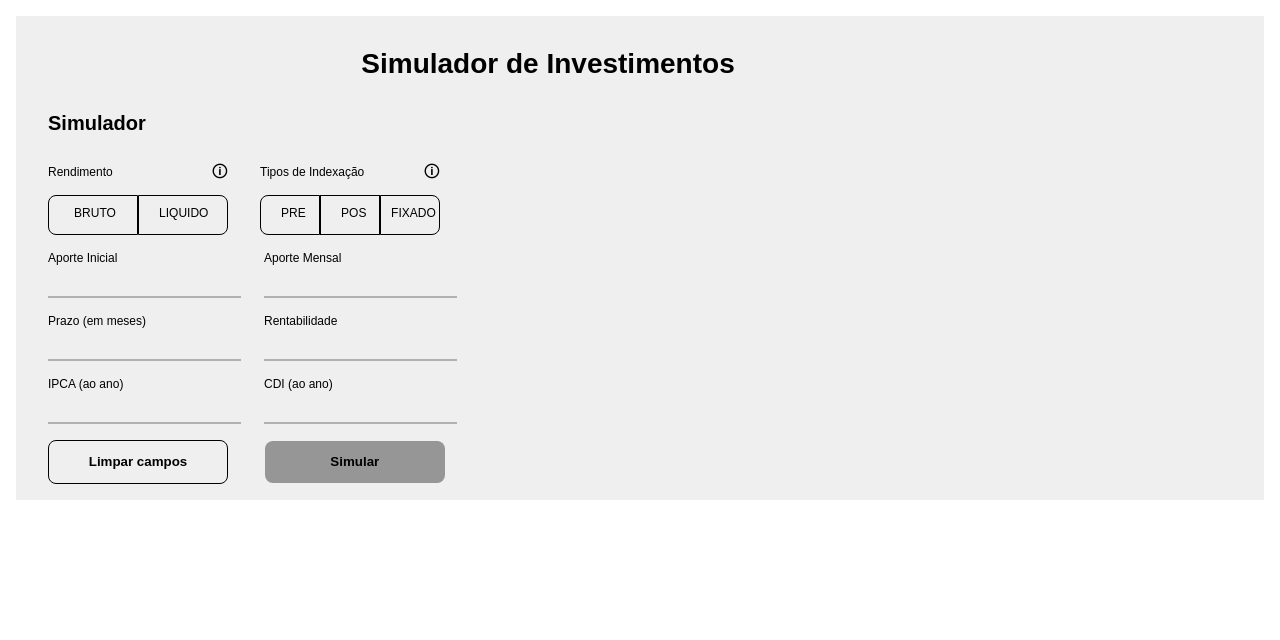
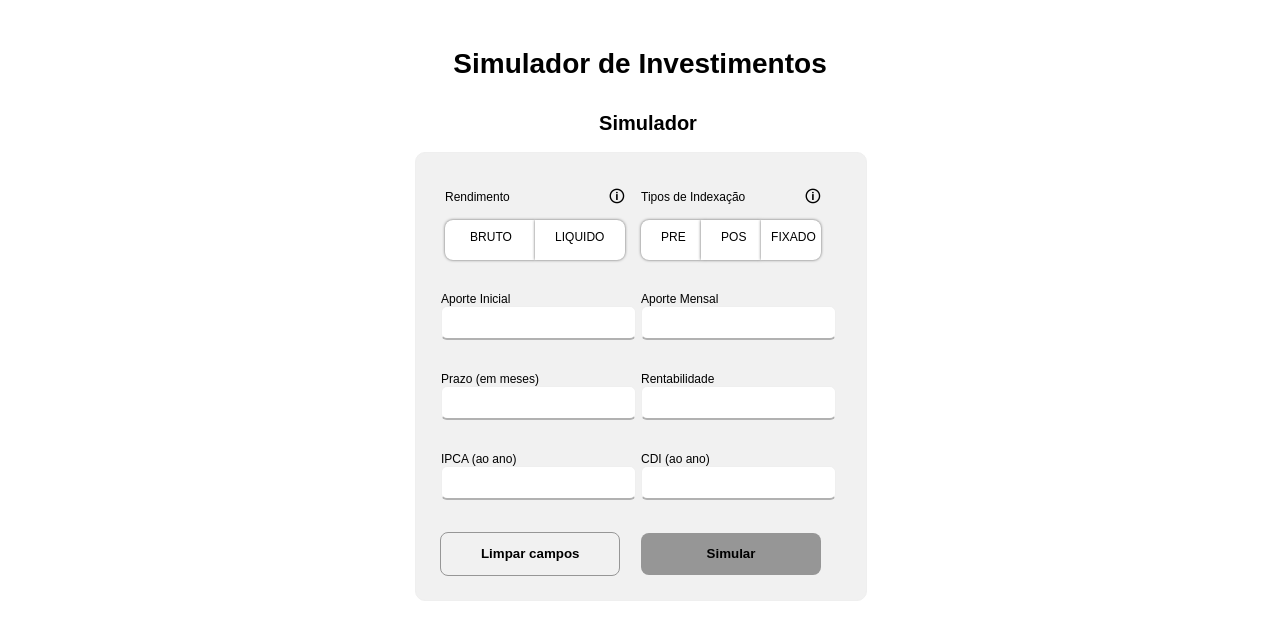
Before and after one commit to aleeeguevara/investment-simulator, a Next.js app: page / in a window 1280 px wide. Shown: the top 640 px of the page. Built offline with nearby package versions, Linux system fonts and the light colour scheme; no server answers.

Commit message:
feat: add layout improvements based on wireframe

```diff
--- a/components/GlobalStyle/styles.js
+++ b/components/GlobalStyle/styles.js
@@ -15,13 +15,17 @@ const GlobalStyle = createGlobalStyle`
     min-width: 320px;
 
     .main{
-      background: #efefef;
+      background: #fff;
       margin: 1rem;
       padding: 1rem;
     }
     .flex{
+      display: flex;
+      justify-content: center;
+      flex-direction: column;
+
       @media (min-width: 900px){
-        display: flex;
+        align-items: center;
        }
     }
 
@@ -31,7 +35,6 @@ const GlobalStyle = createGlobalStyle`
       text-align: center;
       margin: 0;
       padding: 1rem;
-      max-width: 1000px;
 
       @media(min-width: 900px){
         font-size: 28px;
@@ -45,7 +48,6 @@ const GlobalStyle = createGlobalStyle`
       text-align: center;
 
       @media(min-width: 900px){
-        text-align: left;
         font-size: 20px;
       }
     }
--- a/components/OutcomeSimulator/styles.js
+++ b/components/OutcomeSimulator/styles.js
@@ -13,17 +13,24 @@ export const Container = styled.section`
 export const Cards = styled.div`
 
   @media (min-width: 900px){
+    background: #f1f1f1;
+    border-radius: 10px;
     display: flex;
     flex-wrap: wrap;
+    justify-content: center;
     margin-top: 1rem;
     width: 400px;
   }
-  @media (min-width: 1100px){
-    width: 600px;
+  @media (min-width: 900px){
+    width: 650px;
+    height: 220px;
+    padding-top: 1.5rem;
+    margin: 0;
   }
 `;
 export const Card = styled.div`
-  background: #f4f4f4;
+  background: #fff;
+  border-radius: 10px;
   box-shadow:  0 0 3px #626262;
   width: 150px;
   height: 50px;
--- a/components/Simulator/index.js
+++ b/components/Simulator/index.js
@@ -81,7 +81,7 @@ const Simulator = function Formpage() {
 
   return (
     <div className="flex">
-      <Container>
+      <Container simulation={simulation}>
         <h2>Simulador</h2>
         <Form onSubmit={formik.handleSubmit}>
           <Wrap>
@@ -91,7 +91,7 @@ const Simulator = function Formpage() {
                 <Tooltip>
                   🛈
                   <span>
-                    O rendimento brut é o resultado sem nenhum tipo de desconto,
+                    O rendimento bruto é o resultado sem nenhum tipo de desconto,
                     nem de taxas, nem de impostos. Já o rendimento líquido é
                     esse mesmo resultado, descontando taxas ou impostos.
                   </span>
@@ -380,7 +380,24 @@ const Simulator = function Formpage() {
         </Form>
       </Container>
 
-      {simulation && <OutcomeSimulator simulationData={simulationData} />}
+      {simulation
+      && (
+        <>
+          <OutcomeSimulator simulationData={simulationData} />
+          <Btn
+            type="button"
+            onClick={() => {
+              formik.resetForm();
+              setIncome(false);
+              setIndexingType(false);
+              setSimulation(false);
+            }}
+            className="newSimulation"
+          >
+            Nova Simulação
+          </Btn>
+        </>
+      )}
     </div>
   );
 };
--- a/components/Simulator/styles.js
+++ b/components/Simulator/styles.js
@@ -5,6 +5,7 @@ import styled from 'styled-components';
 export const Container = styled.section`
   margin: 0 auto;
   width: 200px;
+  display: ${({ simulation }) => (simulation ? 'none' : 'initial')};
 
   @media(min-width: 900px){
     width: 450px;
@@ -23,9 +24,17 @@ export const Form = styled.form`
   flex-direction: column;
   flex-wrap: wrap;
   width: 100%;
+  background: #f1f1f1;
+  padding: 0 0 0 1rem;
+  align-items: center;
+  border-radius: 10px;
 
   @media (min-width: 900px){
     flex-direction: row;
+    border: 1px solid #efefef;
+    justify-content: center;
+    border-radius: 10px;
+    padding: 1rem 0;
   }
 `;
 
@@ -33,7 +42,7 @@ export const Wrap = styled.div`
     display: flex;
     flex-direction: row;
     flex-wrap: wrap;
-    margin-left: 1rem;
+    margin: .5rem 0%;
 
     &.btnForm{
       margin-right: 1.3rem;
@@ -41,14 +50,16 @@ export const Wrap = styled.div`
 `;
 
 function selected({ active }) {
-  return active ? 'efefef' : 'black';
+  return active ? 'fff' : 'black';
 }
 
 export const BtnLeft = styled.input`
-  background: ${({ active }) => (active ? '#ed8e53' : '#efefef')};
-  border: 1px solid black;
+  background: ${({ active }) => (active ? '#ed8e53' : '#fff')};
+  //border: 1px solid #b1b1b1;
+  box-shadow: 0 0 3px #626262;
   border-radius: 8px 0 0 8px;
   color: ${({ active }) => (active ? 'white' : 'black')};
+  cursor: pointer;
   font-size: 12px;
   height: 40px;
   margin-bottom: 1rem;
@@ -60,7 +71,7 @@ export const BtnLeft = styled.input`
 
   :before{
     content: '✓';
-    color: #efefef;
+    color: #fff;
 
   }
   :after{
@@ -76,9 +87,11 @@ export const BtnLeft = styled.input`
 `;
 
 export const BtnCenter = styled.input`
-  background: ${({ active }) => (active ? '#ed8e53' : '#efefef')};
-  border: 1px solid black;
+  background: ${({ active }) => (active ? '#ed8e53' : '#fff')};
+  //border: 1px solid #b1b1b1;
+  box-shadow: 0 0 3px #626262;
   color: ${({ active }) => (active ? 'white' : 'black')};
+  cursor: pointer;
   font-size: 12px;
   height: 40px;
   margin-bottom: 1rem;
@@ -90,7 +103,7 @@ export const BtnCenter = styled.input`
 
   :before{
     content: '✓';
-    color: #efefef;
+    color: #fff;
   }
 
   :after{
@@ -100,10 +113,12 @@ export const BtnCenter = styled.input`
 `;
 
 export const BtnRight = styled.input`
-  background: ${({ active }) => (active ? '#ed8e53' : '#efefef')};;
-  border: 1px solid black;
+  background: ${({ active }) => (active ? '#ed8e53' : '#fff')};;
+  //border: 1px solid #b1b1b1;
+  box-shadow: 0 0 3px #626262;
   border-radius: 0 8px 8px 0;
   color: ${({ active }) => (active ? 'white' : 'black')};
+  cursor: pointer;
   font-size: 12px;
   height: 40px;
   padding-left: 0;
@@ -114,7 +129,7 @@ export const BtnRight = styled.input`
 
   :before{
     content: '✓';
-    color: #efefef;
+    color: #fff;
   }
 
   :after{
@@ -165,6 +180,7 @@ export const Tooltip = styled.div`
   position: relative;
   margin: 0;
   padding: 0;
+  cursor: help;
 
   :hover{
     span{
@@ -208,9 +224,10 @@ function validationLabel({ touched, error }) {
 }
 
 export const Inputform = styled(InputMask)`
-  background: #efefef;
-  border: none;
+  background: #fff;
+  border: 1px solid #efefef;
   border-bottom: 2px solid ${validationInput};
+  border-radius: 6px;
   padding: .5rem;
   margin-bottom: 1rem;
 
@@ -252,12 +269,19 @@ function formFilled({ filled }) {
 export const Btn = styled.button`
   background: ${({ clear }) => (clear ? 'inherit' : formFilled)};
   border-radius: 8px;
-  border: ${({ clear }) => (clear ? '1px solid black' : 'none')};
+  border: ${({ clear }) => (clear ? '1px solid #969696' : 'none')};
   font-weight: 600;
   padding: .6rem;
   margin: .5rem 0;
   width: 180px;
   align-self: center;
+  cursor: pointer;
+
+  :hover{
+    background: ${({ clear }) => (clear ? '#ed8e53' : '#ffff')};
+    border: ${({ clear }) => (clear ? '1px solid #f1f1f1' : '1px solid #ed8e53')};
+    color: ${({ clear }) => (clear ? '#fff' : 'black')};
+  }
 
   @media (min-width: 900px){
     padding: .85rem;
@@ -268,4 +292,11 @@ export const Btn = styled.button`
     background: ${formFilled};
   }
 
+  &.newSimulation{
+    text-transform: uppercase;
+    margin: 1rem 0;
+    :hover{
+      border: 1px solid black;
+    }
+  }
 `;
```
